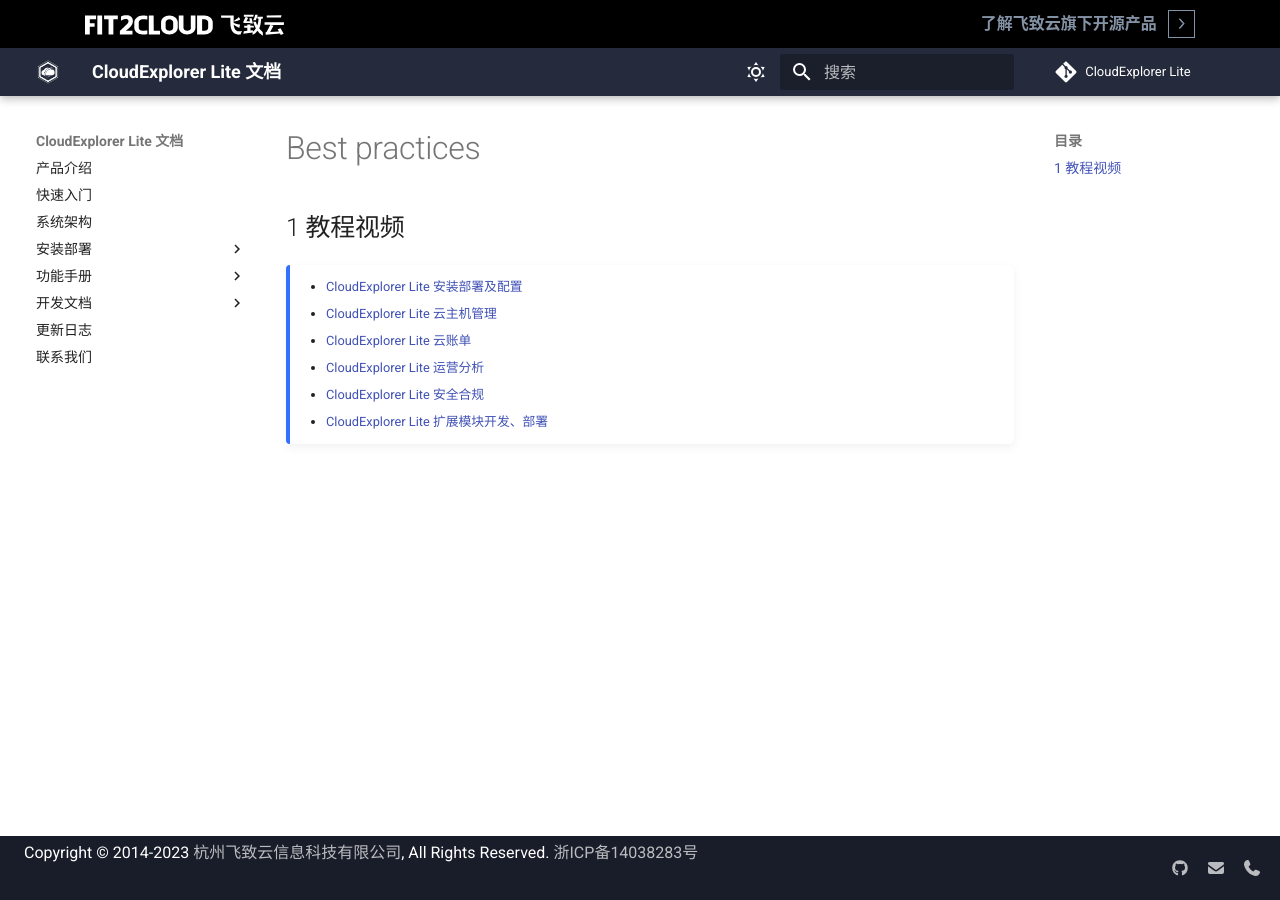
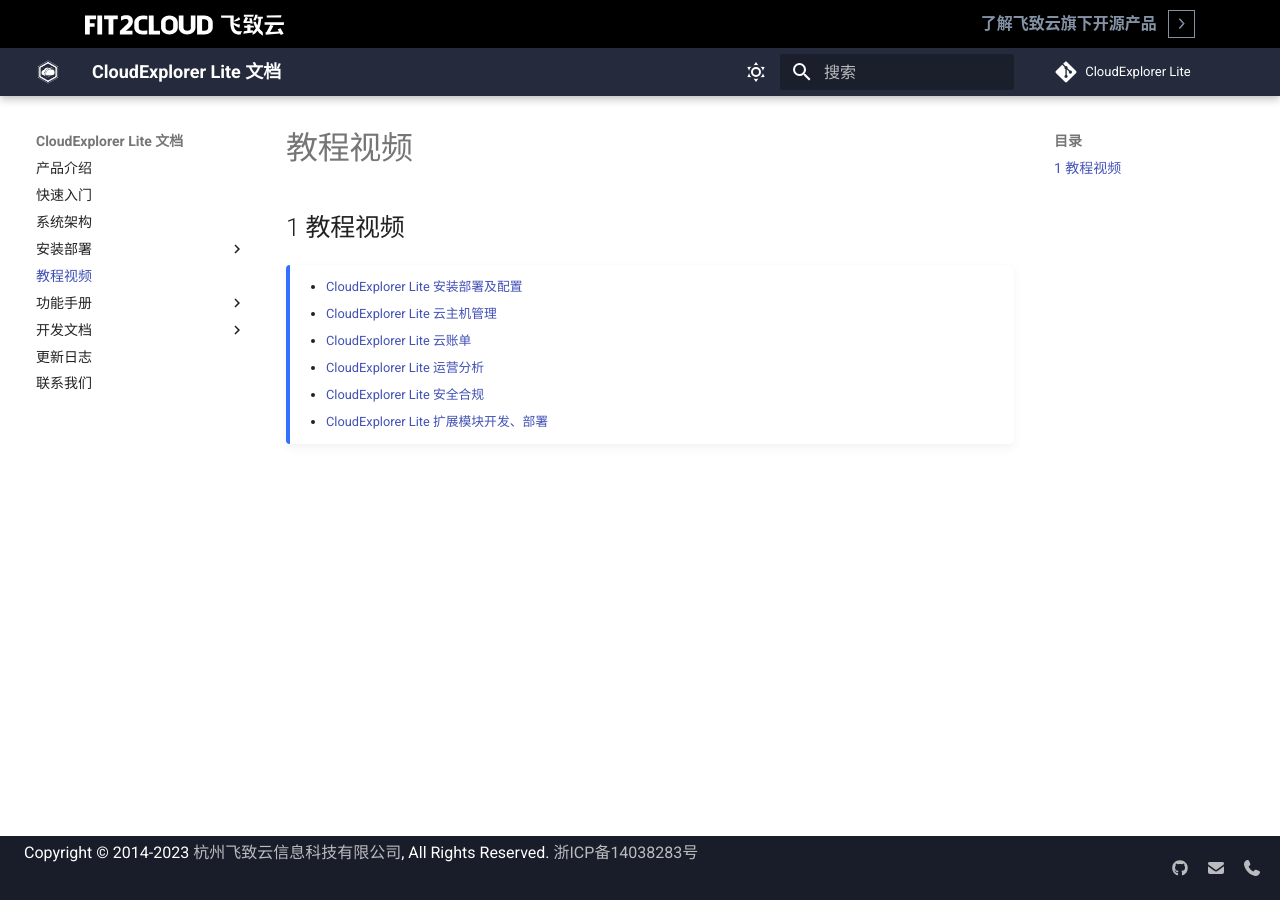
Before and after one commit to CloudExplorer-Dev/docs, an MkDocs documentation site: the page built from docs/best_practices.md, in a window 1280 px wide. Built offline with MkDocs 1.6.1 and Material for MkDocs 9.7.7, drawn with Linux system fonts in a browser that asks for light colours; the version menu is left out; part of the change alters nothing that is shown.

Commit message:
增加教程视频

```diff
--- a/docs/best_practices.md
+++ b/docs/best_practices.md
@@ -1,9 +1,9 @@
 ## 1 教程视频
 
 !!! Abstract ""
-    - [CloudExplorer Lite 安装部署及配置](https://kb.fit2cloud.com/?p=211)
-    - [CloudExplorer Lite 云主机管理](https://kb.fit2cloud.com/?p=190)
-    - [CloudExplorer Lite 云账单](https://kb.fit2cloud.com/?p=100)
-    - [CloudExplorer Lite 运营分析](https://kb.fit2cloud.com/?p=47)
-    - [CloudExplorer Lite 安全合规](https://kb.fit2cloud.com/?p=231)
-    - [CloudExplorer Lite 扩展模块开发、部署](https://kb.fit2cloud.com/?p=121)
+    - [CloudExplorer Lite 安装部署及配置](https://www.bilibili.com/video/BV1LL411e7Mp/?spm_id_from=333.999.0.0)
+    - [CloudExplorer Lite 云主机管理](https://www.bilibili.com/video/BV1Rv4y1J7f2/?spm_id_from=333.999.0.0)
+    - [CloudExplorer Lite 云账单](https://www.bilibili.com/video/BV1624y1F7U9/?spm_id_from=333.999.0.0)
+    - [CloudExplorer Lite 运营分析](https://www.bilibili.com/video/BV1Zs4y1P7Lm/?spm_id_from=333.999.0.0)
+    - [CloudExplorer Lite 安全合规](https://www.bilibili.com/video/BV1Sm4y1177A/?spm_id_from=333.999.0.0)
+    - [CloudExplorer Lite 扩展模块开发、部署](https://www.bilibili.com/video/BV1Tm4y1U76q/?spm_id_from=333.999.0.0)
--- a/mkdocs.yml
+++ b/mkdocs.yml
@@ -46,6 +46,7 @@ nav:
     - 安装部署:
         - 在线安装: installation/online_installation.md
         - 离线安装: installation/offline_installation.md
+    - 教程视频: best_practices.md
     - 功能手册:
         - 通用功能: user_manual/general.md
         - 首页: user_manual/homepage.md
```
